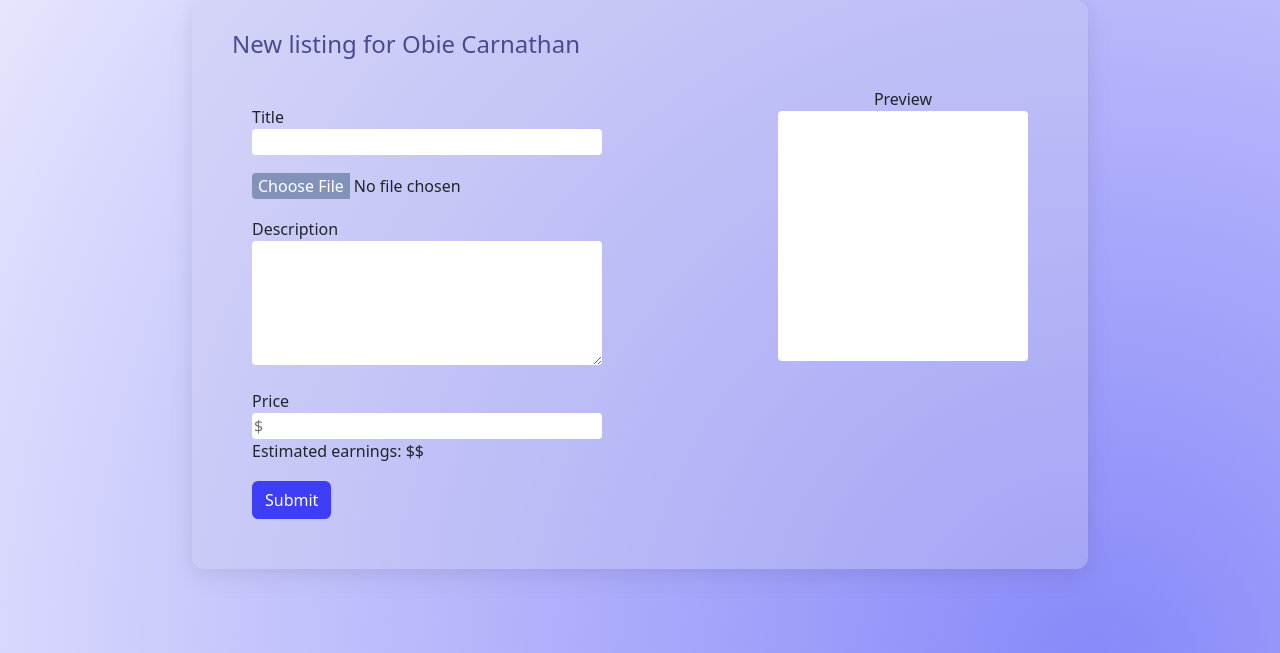
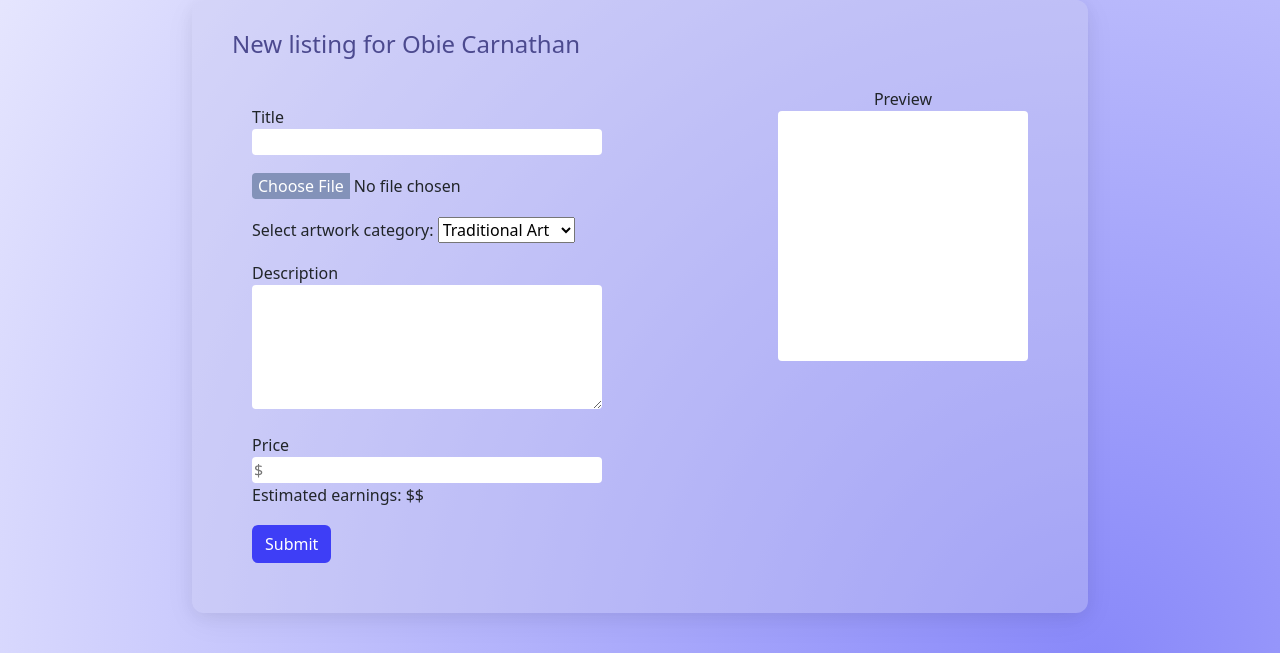
Before and after one commit to jzubia25/CS-421-Final-Project, a Flask app: page /sellingPage/1 in a window 1280 px wide. Shown: the part 57-710 px from the top of the page. Run offline with Flask 3, Linux system fonts and the light colour scheme; some libraries are stand-ins or nearby versions; some web fonts are replaced.

Commit message:
Fix shopping page, selling form, and user shop functionality

```diff
--- a/HTML/main.py
+++ b/HTML/main.py
@@ -23,7 +23,6 @@ load_dotenv()
 ACCESS_KEY = os.getenv("ACCESS_KEY")
 SECRET_KEY = os.getenv("SECRET_KEY")
 AWS_REGION = os.getenv("AWS_REGION")
-
 
 #artvisionbucket
 
@@ -430,6 +429,18 @@ def explore():
         else:
             return render_template('explore.html', artworks=artworks, randomArtwork=randomArtwork, userLoggedIn = False)
 
+
+#shop page
+@app.route('/shop')
+def shop():
+    artworks = Artwork.query.filter_by(shop_item=True).all()
+    random.shuffle(artworks)
+    if 'user_id' in session and session['logged_in'] == True:
+        currentUser = User.query.get(session['user_id'])
+        user = User.query.get(session['user_id'])
+        return render_template('shop.html', artworks=artworks, user=user, userLoggedIn = True, currentUser=currentUser)
+
+
 @app.route('/artwork/<int:artwork_id>', methods=["GET", "POST"])
 def artworkDetails(artwork_id):
     form=CommentForm()
@@ -462,6 +473,12 @@ def uploadPage(user_id):
     user = User.query.get(user_id)
     return render_template('upload.html', user=user, user_id=user_id, currentUser=user)
 
+#Upload Comission Page
+@app.route('/sellingPage/<int:user_id>', methods = ['GET', 'POST'])
+def sellingPage(user_id):
+    user = User.query.get(user_id)
+    return render_template('selling.html', user=user, user_id=user_id, currentUser=user)
+
 @app.route("/addArt/<int:user_id>", methods = ["POST"])
 def addArt(user_id):
     user = User.query.get(user_id)
@@ -472,6 +489,7 @@ def addArt(user_id):
     category = request.form.get("category")
     price = request.form.get("price")
     status = request.form.get("status")
+    shop_item = "price" in request.form
 
     f = request.files["file"]
     filename = f.filename.split("\\")[-1]
@@ -498,25 +516,25 @@ def addArt(user_id):
     url = f"https://{bucket_name}.s3.{AWS_REGION}.amazonaws.com/{s3_key}"
 
     os.remove(filename)
-    newArt = Artwork(title =title, description=description, category=category, price=price, status=status, url=url, user_id=user_id, artist=artist, uploadDate=datetime.date.today())
+    newArt = Artwork(title =title, description=description, category=category, price=price, status=status, url=url, user_id=user_id, artist=artist, uploadDate=datetime.date.today(), shop_item=shop_item)
     db.session.add(newArt)
     db.session.commit()
     return redirect(url_for('userProfile', user_id=user_id))
 
-#Selling Page
-@app.route('/sellingPage/<int:user_id>', methods=['GET', 'POST'])
-def sellingPage(user_id):
-    user = User.query.get(user_id)
+# #Selling Page
+# @app.route('/sellingPage/<int:user_id>', methods=['GET', 'POST'])
+# def sellingPage(user_id):
+#     user = User.query.get(user_id)
 
-    form = SellingForm()
-    if form.validate_on_submit():
-        if form.submit.data:
-            # Save the form data as 'Published'
-            return 'Artwork saved'
-        elif form.saveDraft.data:
-            # Save the form data as 'draft'
-            return 'Artwork saved as draft'
-    return render_template('selling.html', user=user, currentUser=user, form=form)
+#     form = SellingForm()
+#     if form.validate_on_submit():
+#         if form.submit.data:
+#             # Save the form data as 'Published'
+#             return 'Artwork saved'
+#         elif form.saveDraft.data:
+#             # Save the form data as 'draft'
+#             return 'Artwork saved as draft'
+#     return render_template('selling.html', user=user, currentUser=user, form=form)
 
 #Upload File Page
 @app.route('/deletePage/<int:user_id>', methods = ['GET', 'POST'])
@@ -603,11 +621,13 @@ def deleteComment(comment_id, artwork_id):
 def gallery(option, user_id):
     user = User.query.get(user_id)
     if option == 'gallery':
-        artworks = Artwork.query.filter_by(user_id=user_id).all()
+        artworks = Artwork.query.filter_by(user_id=user_id, shop_item=False).all()
         serialized_artworks = {artwork.id: {"id": artwork.id, "title": artwork.title, "price": artwork.price, "url": artwork.url} for artwork in artworks}
         return jsonify(serialized_artworks)
-    # elif option == 'favorites':
-    #     #get favorites
+    elif option == 'shop':
+        artworks = Artwork.query.filter_by(user_id=user_id, shop_item=True).all()
+        serialized_artworks = {artwork.id: {"id": artwork.id, "title": artwork.title, "price": artwork.price, "url": artwork.url} for artwork in artworks}
+        return jsonify(serialized_artworks)
     # elif option == 'shop':
     #     #get selling items
 
--- a/HTML/static/css/styles.css
+++ b/HTML/static/css/styles.css
@@ -210,7 +210,6 @@ input[type="file"]::file-selector-button:hover {
 
 .full-img {
     width: 100%;
-    height: 400px;
     background-color: #fff;
     box-shadow: var(--shadow);
     display: flex;
--- a/HTML/static/js/user_data_fetch.js
+++ b/HTML/static/js/user_data_fetch.js
@@ -22,14 +22,16 @@ function loadContent(option) {
 function createThumbnail(item, container) {
   const card = document.createElement('div');
   card.classList.add('artwork-thumbnail')
+
   //change to details page
+  let artworkDetailsPage = `/artwork/${item.id}`;
   const link = document.createElement('a');
-  link.href = item.url;
+  link.href = artworkDetailsPage;
   card.appendChild(link)
 
   const img = document.createElement('img');
   img.src = item.url;
-  card.appendChild(img)
+  link.appendChild(img)
 
   const title = document.createElement('div');
   title.classList.add('art-title');
--- a/HTML/templates/base.html
+++ b/HTML/templates/base.html
@@ -21,7 +21,7 @@
                     </li>
                     {% if session['logged_in'] %}
                     <li class="nav-item">
-                      <a class="nav-link" href="#">Shop</a>
+                      <a class="nav-link" href="{{url_for('shop')}}">Shop</a>
                     </li>
                     <li class="nav-item">
                       <a class="nav-link" href="{{ url_for('sellingPage', user_id=user.id ) }}">Sell</a>
--- a/HTML/templates/selling.html
+++ b/HTML/templates/selling.html
@@ -17,7 +17,7 @@
       <div class="wrapper">
         <h1>New listing for {{ user.name }} </h1>
       <div class="form-container">
-      <form method="POST" enctype="multipart/form-data">
+      <form method="POST" enctype="multipart/form-data" action="{{ url_for('addArt', user_id=user_id) }}">
           <div>
           <label>Title</label>
           <br />
@@ -26,6 +26,20 @@
           <div>
             <input type="file" name="file" class="fileInput" />
           </div>
+          <div class="submit-category">
+            <p><label for="category">Select artwork category:</label>
+            <select id="category" name="category" required>
+                <option value="Traditional Art">Traditional Art</option>
+                <option value="Digital Art">Digital Art</option>
+                <option value="Digital Art">Mixed Media</option>
+                <option value="Graphic Design">Graphic Design</option>
+                <option value="Photography">Photography</option>
+                <option value="Comics">Comics</option>
+                <option value="Fan Art">Fan Art</option>
+                <option value="Other">Other</option>
+            </select>
+            </p>
+        </div>
           <div>
           <label>Description</label> <br />
           <textarea id="description" name="description" rows="5" cols="40"></textarea>
--- a/HTML/templates/shop.html
+++ b/HTML/templates/shop.html
@@ -29,6 +29,7 @@
                    <div class="artwork-details">
                     <p><a href="{{ url_for('artworkDetails', artwork_id=artwork.id) }}">{{artwork.title}}</a> by <a href="{{ url_for('userProfile', user_id=user.id) }}">{{artwork.artist}}</a></p>
                     </div>
+                    <button>Add to cart</button>
                 </div>
                 {% endfor %}
             </div>
```
Also changed, not shown: HTML/templates/userProfile.html (+14 -2 lines), HTML/Screenshot_114.jpg (added), HTML/Screenshot_114.png (added), HTML/data.sqlite.
